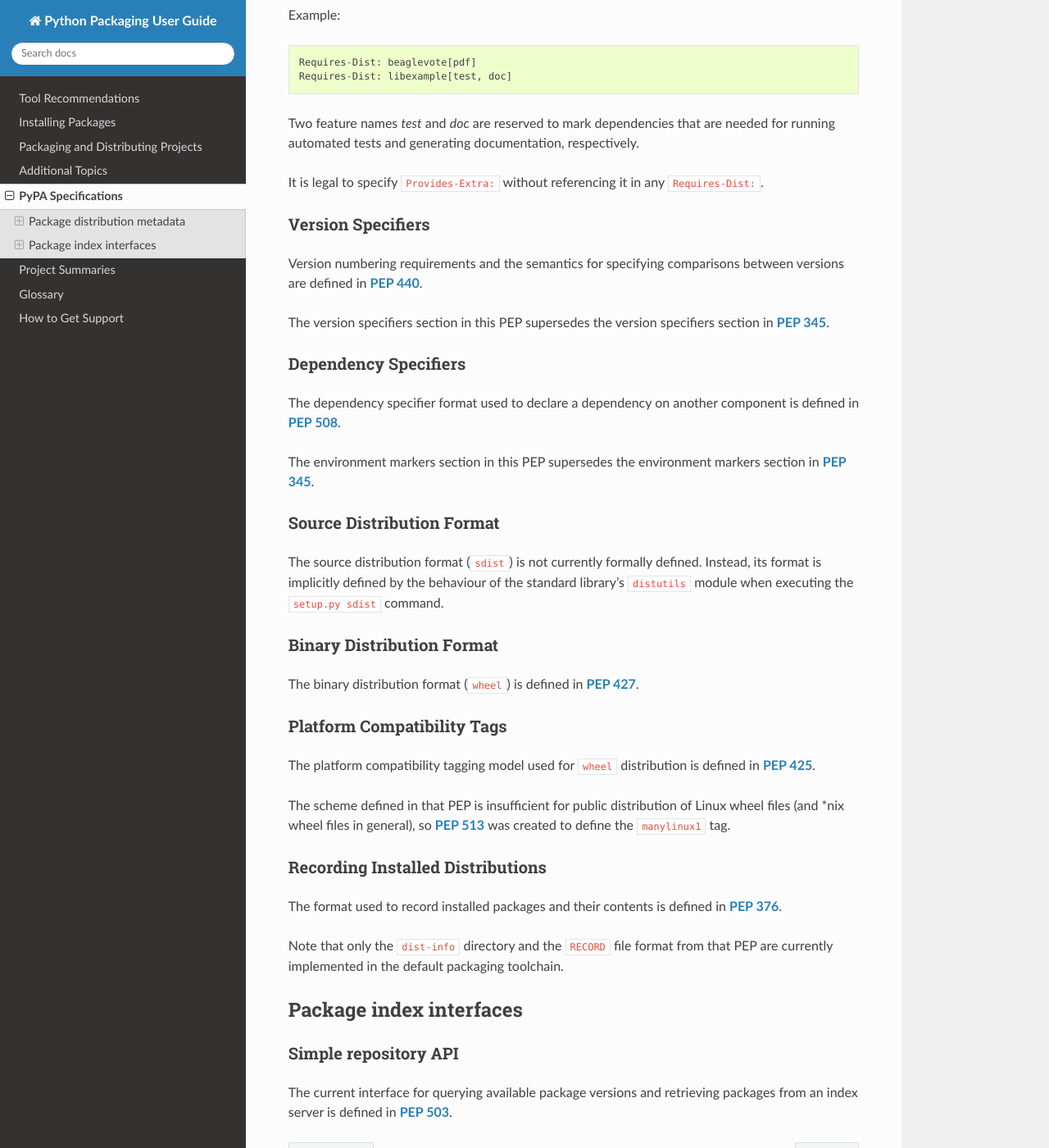
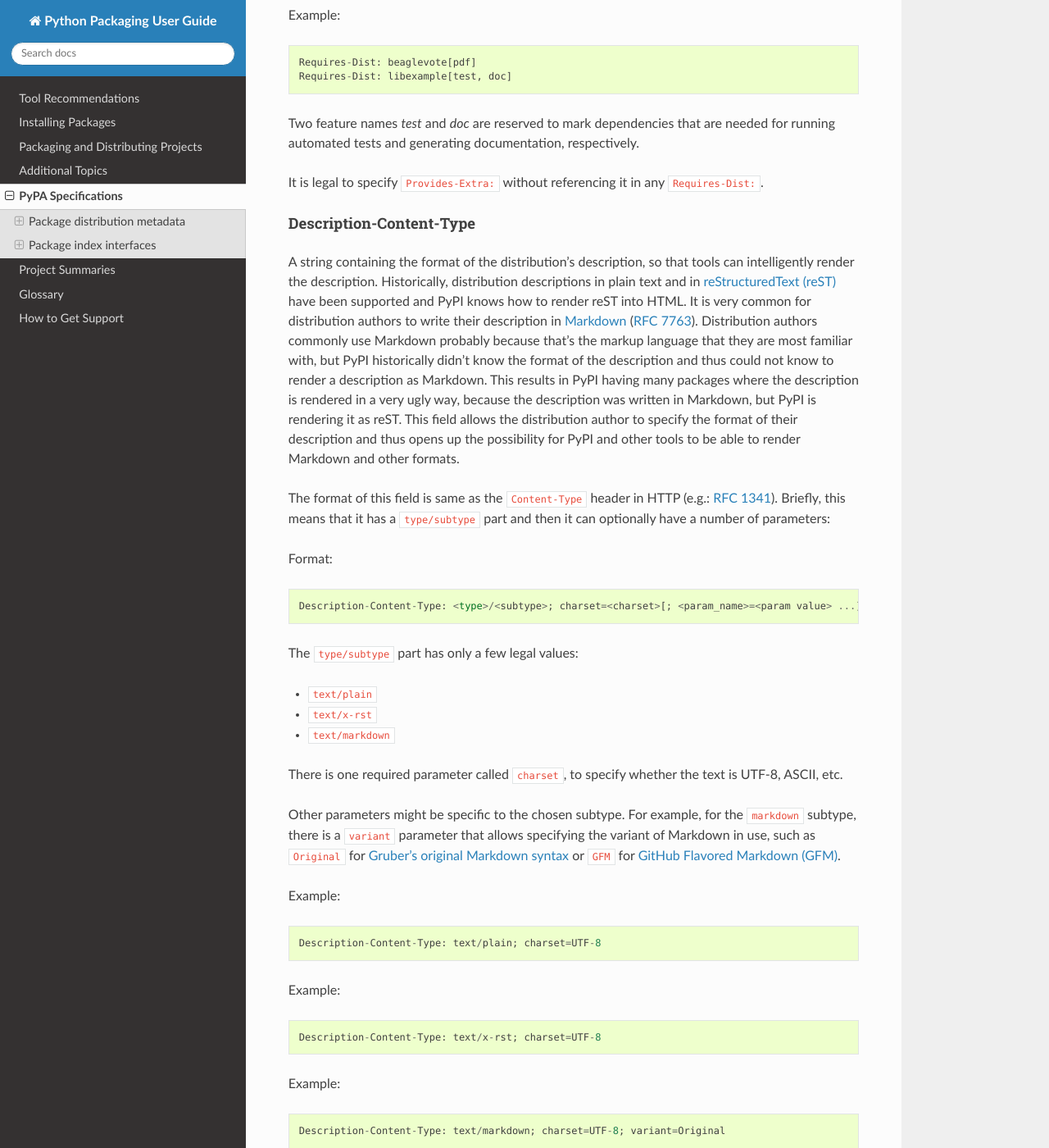
Before and after one commit to pypa/packaging.python.org, a Sphinx documentation site: the page built from source/specifications.rst, in a window 1280 px wide and 1400 px high, scrolled down 894 px. Shown: the whole window at 82% size. Built offline with Sphinx 7.4.7 and the Read the Docs theme 2.0.0, drawn with Linux system fonts in a browser that asks for light colours; pages that are not in the unit, such as notebooks, are missing from menus; some of the changed text lies outside the part shown.

Commit message:
Add Description-Content-Type field
This allows specifying the content type of the distribution's
description (e.g.: `text/plain`, `text/x-rst`, `text/markdown`).

```diff
--- a/source/specifications.rst
+++ b/source/specifications.rst
@@ -51,6 +51,70 @@ respectively.
 
 It is legal to specify ``Provides-Extra:`` without referencing it in any
 ``Requires-Dist:``.
+
+Description-Content-Type
+~~~~~~~~~~~~~~~~~~~~~~~~
+
+A string containing the format of the distribution's description, so that tools
+can intelligently render the description. Historically, distribution
+descriptions in plain text and in `reStructuredText (reST)
+<http://docutils.sourceforge.net/docs/ref/rst/restructuredtext.html>`_ have
+been supported and PyPI knows how to render reST into HTML. It is very common
+for distribution authors to write their description in `Markdown
+<https://daringfireball.net/projects/markdown/>`_ (`RFC 7763
+<https://tools.ietf.org/html/rfc7763>`_). Distribution authors commonly use
+Markdown probably because that's the markup language that they are most
+familiar with, but PyPI historically didn't know the format of the description
+and thus could not know to render a description as Markdown. This results in
+PyPI having many packages where the description is rendered in a very ugly way,
+because the description was written in Markdown, but PyPI is rendering it as
+reST. This field allows the distribution author to specify the format of their
+description and thus opens up the possibility for PyPI and other tools to be
+able to render Markdown and other formats.
+
+The format of this field is same as the ``Content-Type`` header in HTTP (e.g.:
+`RFC 1341 <https://www.w3.org/Protocols/rfc1341/4_Content-Type.html>`_).
+Briefly, this means that it has a ``type/subtype`` part and then it can
+optionally have a number of parameters:
+
+Format::
+
+    Description-Content-Type: <type>/<subtype>; charset=<charset>[; <param_name>=<param value> ...]
+
+The ``type/subtype`` part has only a few legal values:
+
+- ``text/plain``
+- ``text/x-rst``
+- ``text/markdown``
+
+There is one required parameter called ``charset``, to specify whether the text
+is UTF-8, ASCII, etc.
+
+Other parameters might be specific to the chosen subtype. For example, for the
+``markdown`` subtype, there is a ``variant`` parameter that allows specifying
+the variant of Markdown in use, such as ``Original`` for `Gruber's original
+Markdown syntax <https://tools.ietf.org/html/rfc7763#section-6.1.4>`_ or
+``GFM`` for `GitHub Flavored Markdown (GFM)
+<https://tools.ietf.org/html/rfc7764#section-3.2>`_.
+
+Example::
+
+    Description-Content-Type: text/plain; charset=UTF-8
+
+Example::
+
+    Description-Content-Type: text/x-rst; charset=UTF-8
+
+Example::
+
+    Description-Content-Type: text/markdown; charset=UTF-8; variant=Original
+
+Example::
+
+    Description-Content-Type: text/markdown; charset=UTF-8; variant=GFM
+
+If a ``Description-Content-Type`` is not specified, then the assumed content type
+is ``text/x-rst; charset=UTF-8``.
 
 
 Version Specifiers
```
Also changed, not shown: other parts of source/specifications.rst (+1 -1 lines).
